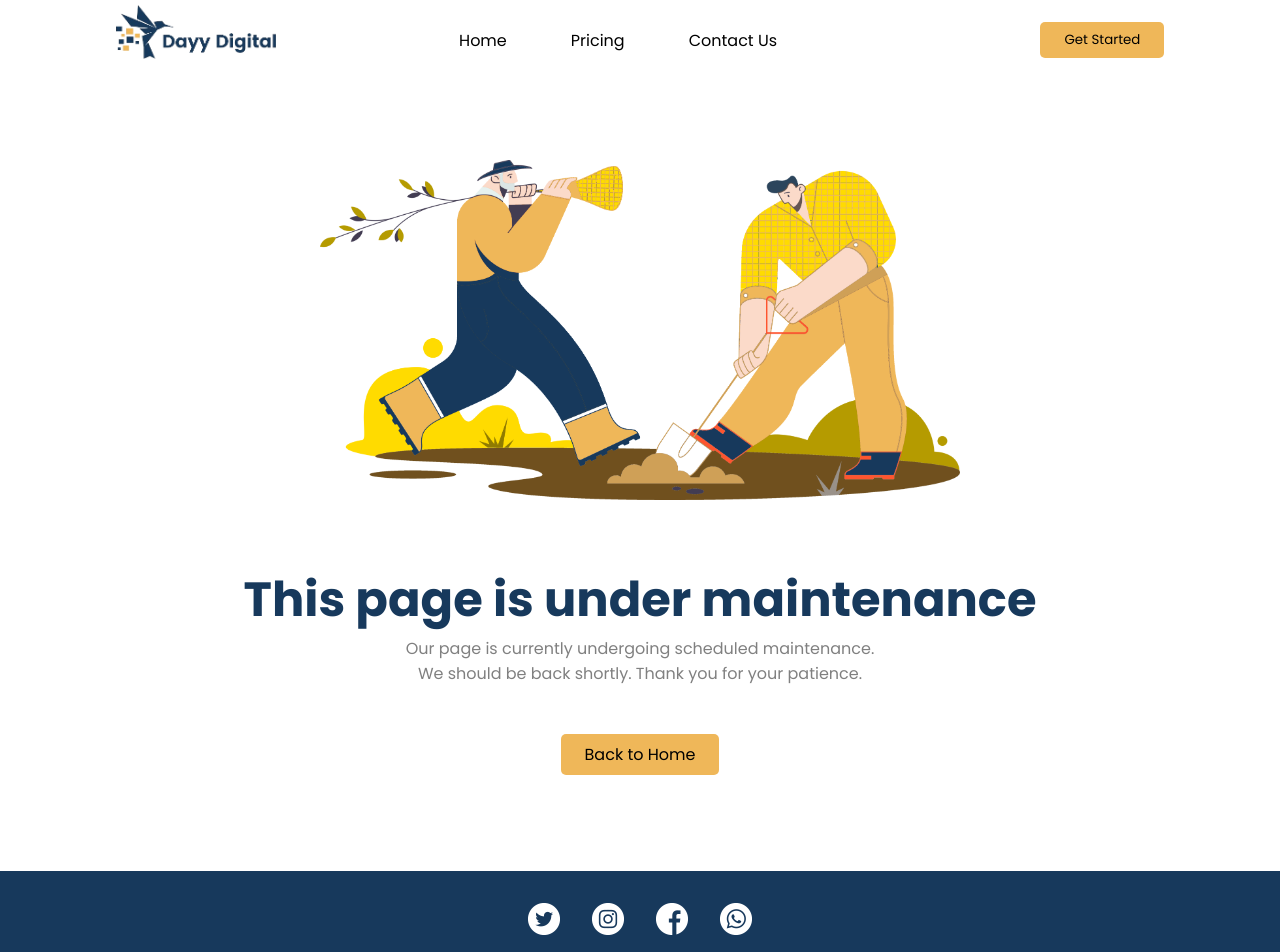
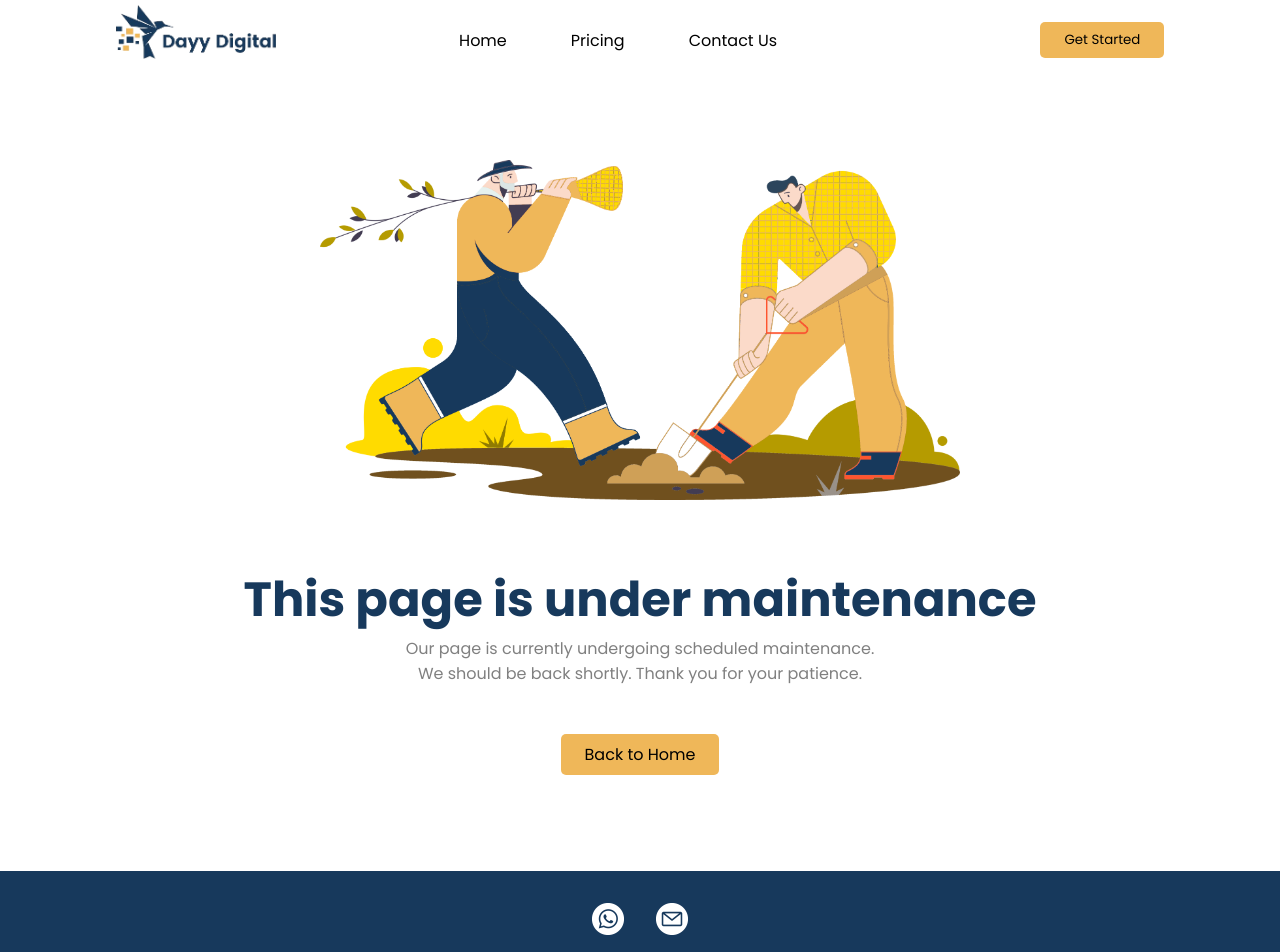
Before and after one commit to aurellesia/dayy-digital-website, a React (Create React App) app: page /contact in a window 1280 px wide. Shown: the top 952 px of the page. Built offline with nearby package versions, Linux system fonts and the light colour scheme.

Commit message:
sosmed link activation

```diff
--- a/src/components/Footer/index.jsx
+++ b/src/components/Footer/index.jsx
@@ -3,23 +3,41 @@ import twitter from "../../assets/images/twitter-white.png";
 import instagram from "../../assets/images/instagram-white.png";
 import whatsapp from "../../assets/images/whatsapp-white.png";
 import facebook from "../../assets/images/facebook-white.png";
-
+import email from "../../assets/images/email-white.png";
 
 const Footer = () => {
+  const stringWA = "TES"
+  const whatsappLink = "https://wa.me/6289673629565?text=" + stringWA;
+  const emailLink = "mailto:dayydigital@email.com"
   return (
     <>
       <div className="footer">
         <div className="footer-sosmed">
-          <a href="/"><img className="sosmed-logo twitter" src={twitter} alt="twitter" /></a>
+          {/* <a href="/"><img className="sosmed-logo twitter" src={twitter} alt="twitter" /></a>
           <a href="/"><img className="sosmed-logo instagram" src={instagram} alt="instagram" /></a>
-          <a href="/"><img className="sosmed-logo facebook" src={facebook} alt="facebook" /></a>
-          <a href="/"><img className="sosmed-logo whatsapp" src={whatsapp} alt="whatsapp" /></a>
+          <a href="/"><img className="sosmed-logo facebook" src={facebook} alt="facebook" /></a> */}
+          <a
+            href={whatsappLink}
+            target="_blank"
+            rel="noreferrer"
+          >
+            <img
+              className="sosmed-logo whatsapp"
+              src={whatsapp}
+              alt="whatsapp"
+            />
+          </a>
+          <a href={emailLink}>
+            <img className="sosmed-logo email" src={email} alt="email" />
+          </a>
         </div>
         <div>
-            <hr className="footer-line"/>
+          <hr className="footer-line" />
         </div>
         <div className="footer-copyright-wrapper">
-            <span className="footer-copyright">&#169; 2024. Dayy Digital. All rights reserved.</span>
+          <span className="footer-copyright">
+            &#169; 2024. Dayy Digital. All rights reserved.
+          </span>
         </div>
       </div>
     </>
```
Also changed, not shown: src/assets/images/email-white.png (added).
